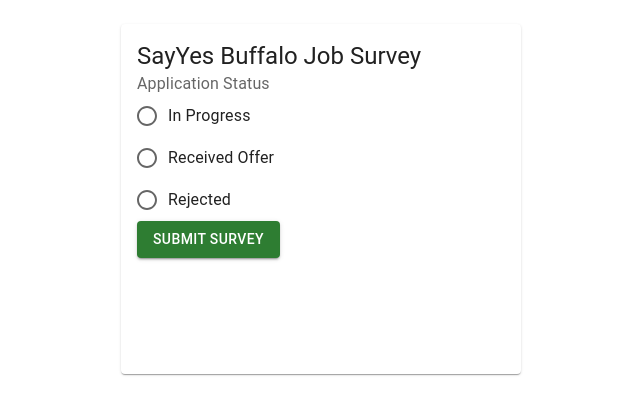
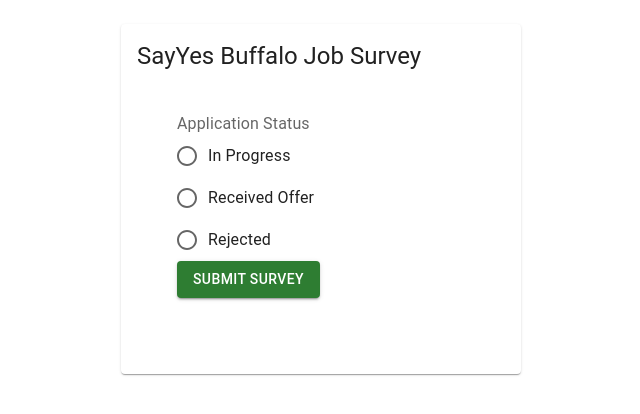
Before and after one commit to VeejayG98/yes-buffalo-frontend, a Next.js app: page /survey in a window 1280 px wide. Shown: the top 414 px of the page, without its empty margins (319-959 px from the left). Built offline with nearby package versions, Linux system fonts and the light colour scheme.

Commit message:
UI Changes.

```diff
--- a/src/pages/survey.tsx
+++ b/src/pages/survey.tsx
@@ -47,7 +47,7 @@
       <Card sx={{ width: 400, height: 350 }}>
         <CardContent>
           <Typography variant="h5">SayYes Buffalo Job Survey</Typography>
-          <Grid container display="flex" justifyItems="space-between" flexDirection="column">
+          <Grid container display="flex" justifyContent="space-between" flexDirection="column" padding={5}>
             <Grid item>
               <FormControl>
                 <FormLabel>Application Status</FormLabel>
```
